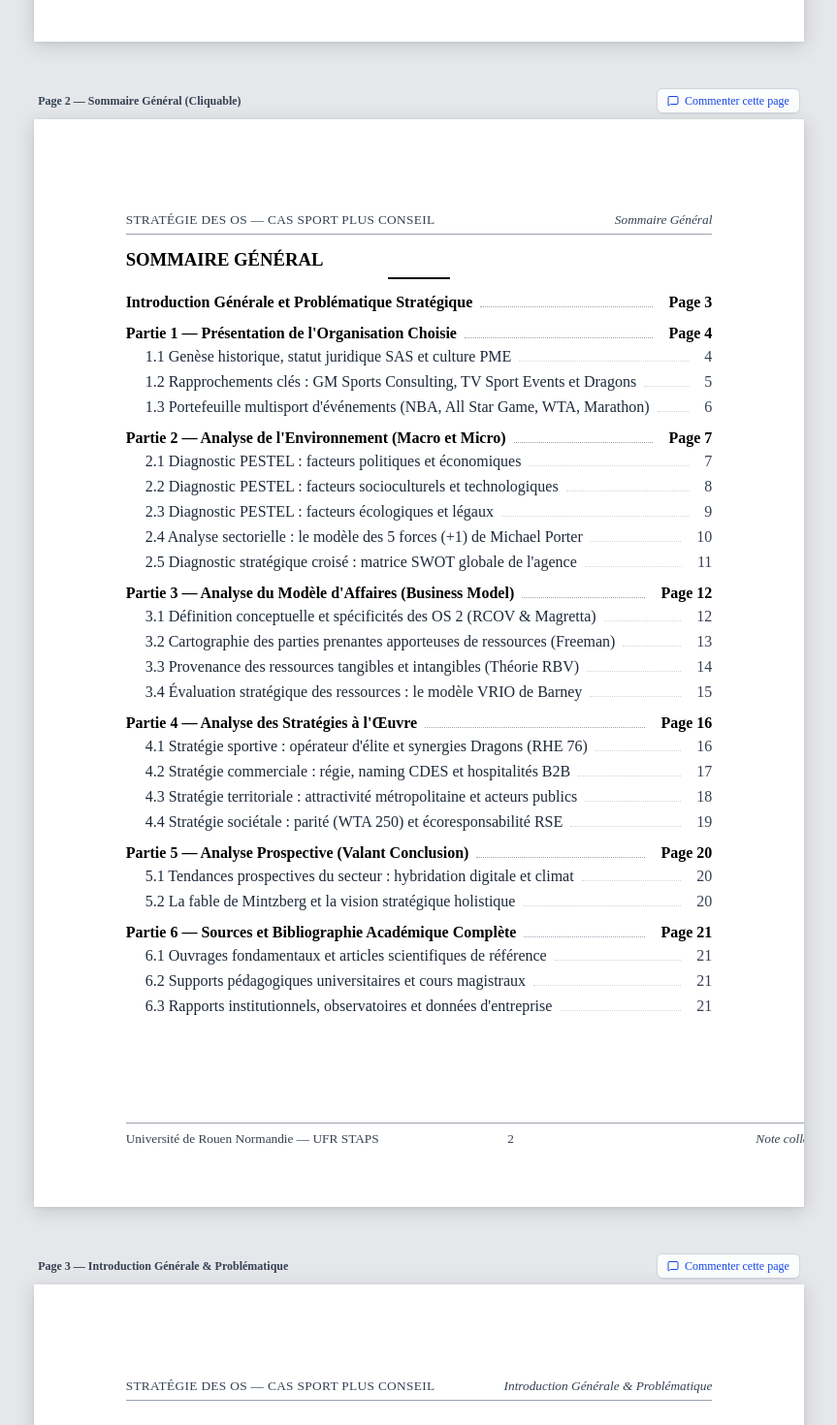
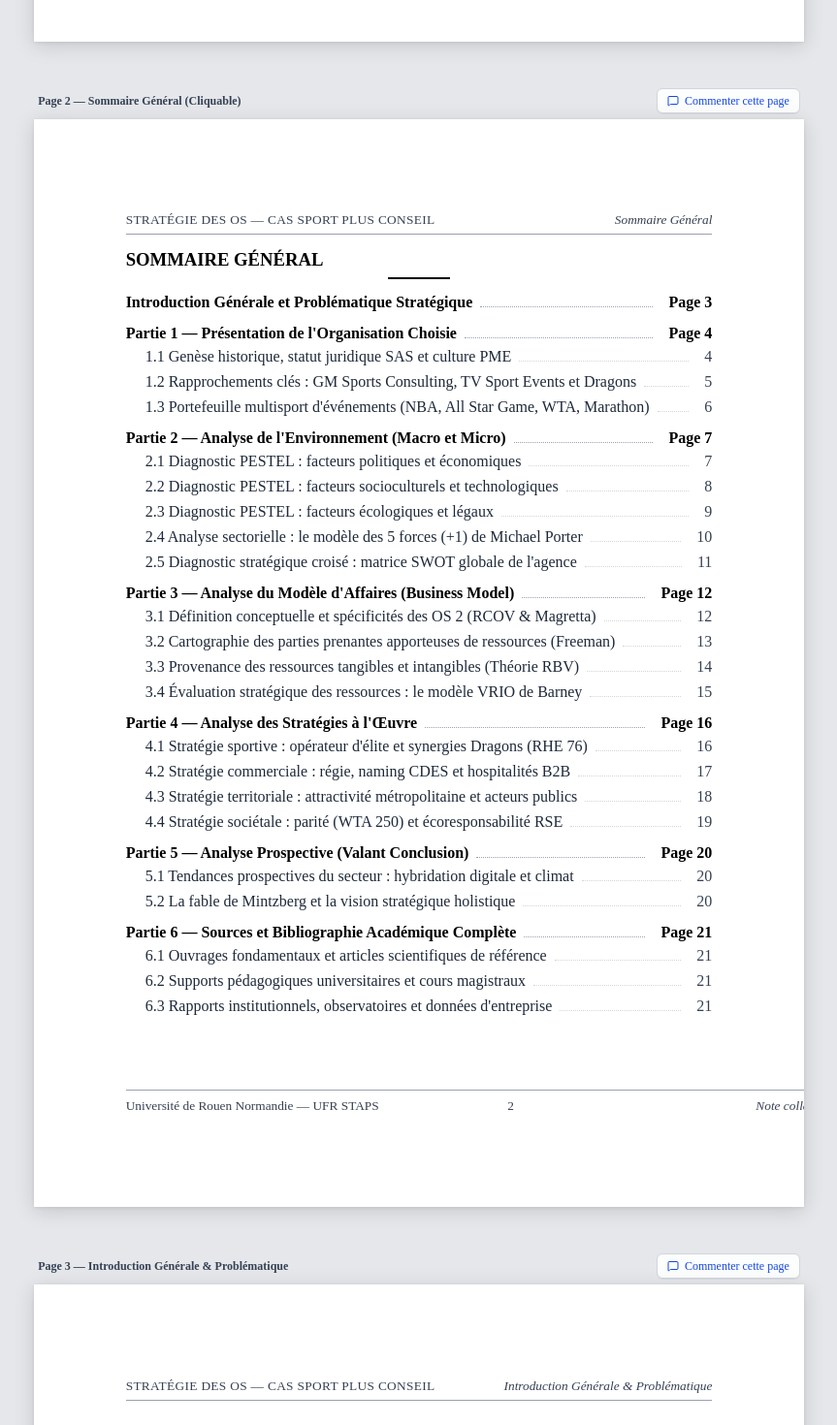
Before and after one commit to enzocarpentier/sport-plus-conseil, a React (Vite) app: page / in a window 1280 px wide. Shown: the part 1160-2630 px from the top of the page at 97% size, without its empty margins (208-1071 px from the left). Built offline with nearby package versions, Linux system fonts and the light colour scheme; no server answers; the database is empty.

Commit message:
fix(footer): align page-footer strictly with 2.5cm academic margin box (25mm from bottom)

```diff
--- a/src/index.css
+++ b/src/index.css
@@ -39,7 +39,7 @@
     padding-top: 25mm !important;
     padding-left: 25mm !important;
     padding-right: 25mm !important;
-    padding-bottom: 27mm !important; /* Réserve de 27 mm au bas pour le pied de page verrouillé */
+    padding-bottom: 35mm !important; /* Réserve de 35 mm au bas : 25 mm de marge + 7 mm de footer + 3 mm de garde */
     font-family: 'Times New Roman', Times, 'Cambria', serif !important;
     color: #000000 !important;
     margin-left: auto !important;
@@ -166,7 +166,7 @@
     padding-top: 25mm !important;
     padding-left: 25mm !important;
     padding-right: 25mm !important;
-    padding-bottom: 27mm !important; /* Réserve de 27 mm au bas pour le pied de page verrouillé */
+    padding-bottom: 35mm !important; /* Réserve de 35 mm au bas : 25 mm de marge + 7 mm de footer + 3 mm de garde */
     display: flex !important;
     flex-direction: column !important;
     justify-content: flex-start !important;
@@ -205,16 +205,17 @@
   flex-shrink: 0 !important;
 }
 
-/* PIED DE PAGE ACADÉMIQUE : VERROUILLAGE PHYSIQUE ABSOLU À HAUTEUR CONSTANTE
-   • Norme officielle universitaire française : 1,8 cm du bord inférieur de la feuille
-   • Filet supérieur : placé à 2,3 cm du bord inférieur (23 mm)
-   • Texte et folio centré : scellés à 1,8 cm du bord inférieur (18 mm)
-   • Rigoureusement immobile et identique au millimètre près sur les 20 pages */
+/* PIED DE PAGE ACADÉMIQUE : VERROUILLAGE PHYSIQUE SUR LE CADRE DES MARGES CLASSIQUES (2,5 CM)
+   • Norme officielle universitaire française : aligné rigoureusement sur la marge inférieure de 2,5 cm (25 mm)
+   • Alignement parfait avec les marges gauche (25 mm), droite (25 mm) et haute (25 mm)
+   • Filet supérieur : placé à 3,2 cm du bord inférieur (32 mm)
+   • Texte et folio centré : scellés à 2,5 cm du bord inférieur (25 mm)
+   • Rigoureusement immobile et identique au millimètre près sur l'ensemble des 20 pages */
 .page-footer {
   position: absolute !important;
   left: 25mm !important;
   right: 25mm !important;
-  bottom: 16mm !important; /* Scellé à 16 mm du bord inférieur */
+  bottom: 25mm !important; /* Scellé exactement sur la marge classique de 2,5 cm (25 mm) */
   height: 7mm !important;
   display: flex !important;
   align-items: center !important;
```
